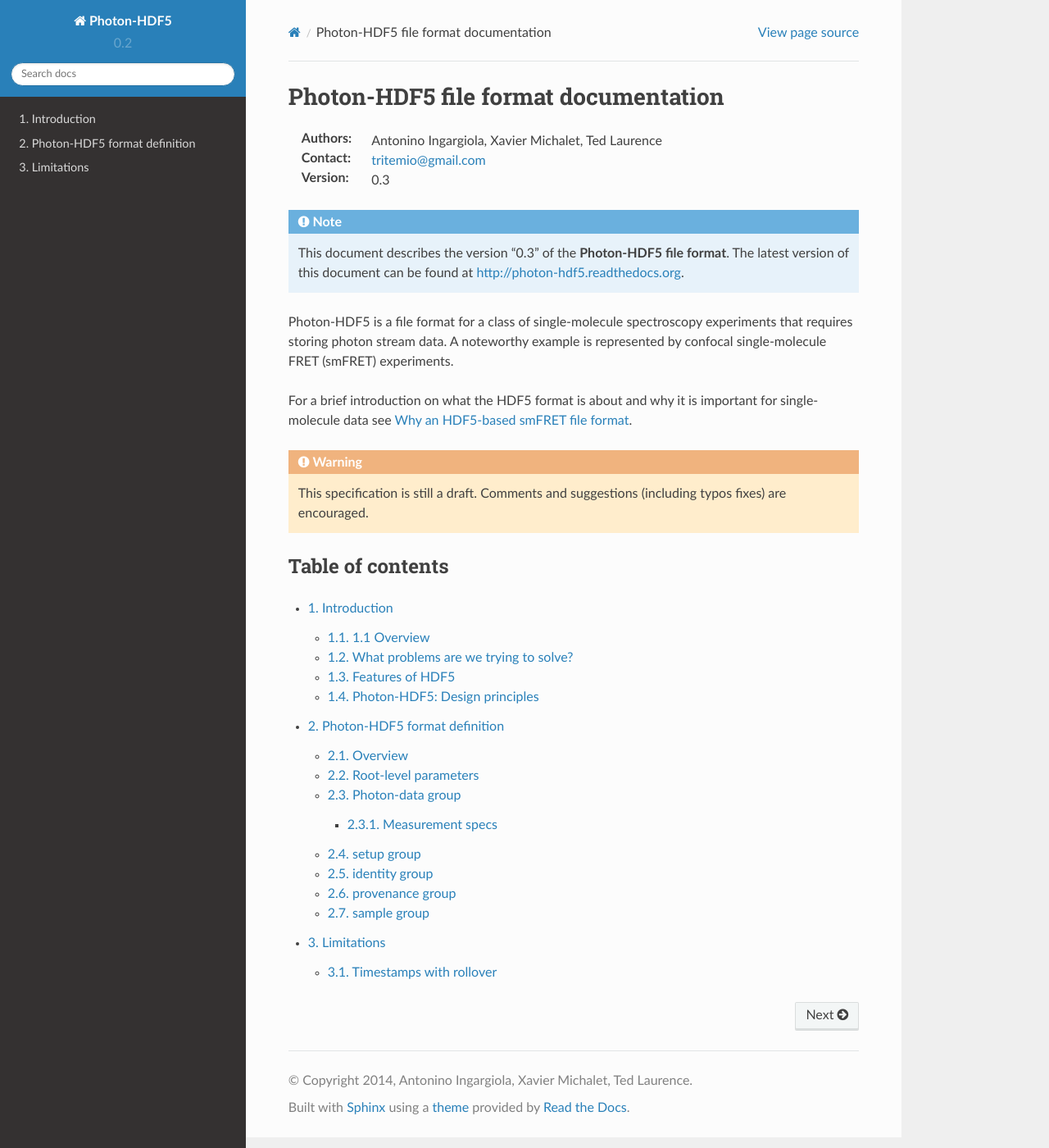
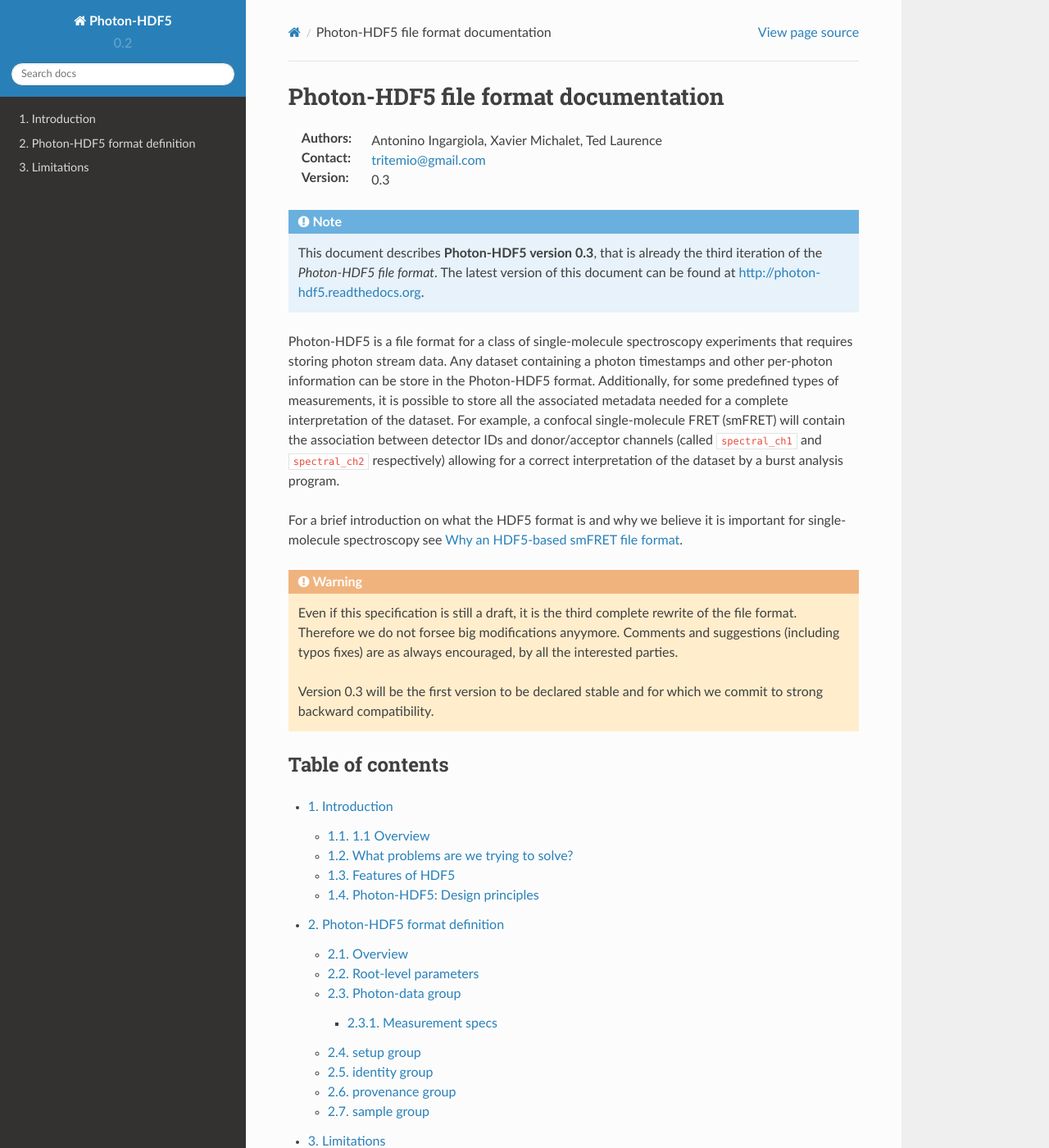
Before and after one commit to Photon-HDF5/photon-hdf5, a Sphinx documentation site: the page built from docs/index.rst, in a window 1280 px wide and 1400 px high. Shown: the whole window at 82% size. Built offline with Sphinx 7.4.7 and the Read the Docs theme 2.0.0, drawn with Linux system fonts in a browser that asks for light colours.

Commit message:
Update index.rst

```diff
--- a/docs/index.rst
+++ b/docs/index.rst
@@ -11,24 +11,36 @@ Photon-HDF5 file format documentation
 :Version: 0.3
 
 .. note ::
-   This document describes the version "0.3" of the
-   **Photon-HDF5 file format**. The latest version of this document
-   can be found at
-   `http://photon-hdf5.readthedocs.org <http://photon-hdf5.readthedocs.org/en/version0.3/>`__.
+   This document describes **Photon-HDF5 version 0.3**, that is
+   already the third iteration of the *Photon-HDF5 file format*.
+   The latest version of this document can be found at
+   `http://photon-hdf5.readthedocs.org <http://photon-hdf5.readthedocs.org/>`__.
 
 Photon-HDF5 is a file format for a class of single-molecule spectroscopy
 experiments that requires storing photon stream data.
-A noteworthy example is represented by confocal single-molecule FRET (smFRET)
-experiments.
+Any dataset containing a photon timestamps and other per-photon information
+can be store in the Photon-HDF5 format.
+Additionally, for some predefined types of measurements, it is possible to
+store all the associated metadata needed for a complete interpretation
+of the dataset. For example, a confocal single-molecule FRET (smFRET)
+will contain the association between detector IDs and donor/acceptor channels
+(called ``spectral_ch1`` and ``spectral_ch2`` respectively) allowing for
+a correct interpretation of the dataset by a burst analysis program.
 
-For a brief introduction on what the HDF5 format is about and why it is
-important for single-molecule data see
+For a brief introduction on what the HDF5 format is and why we believe it is
+important for single-molecule spectroscopy see
 `Why an HDF5-based smFRET file format <http://fretbursts.readthedocs.org/en/latest/HDF5_format.html>`__.
 
 .. warning::
 
-    This specification is still a draft. Comments and suggestions
-    (including typos fixes) are encouraged.
+    Even if this specification is still a draft, it is the third complete
+    rewrite of the file format. Therefore we do not forsee big modifications
+    anyymore.
+    Comments and suggestions (including typos fixes) are as always encouraged,
+    by all the interested parties.
+
+    Version 0.3 will be the first version to be declared stable and for which
+    we commit to strong backward compatibility.
 
 
 Table of contents
```
